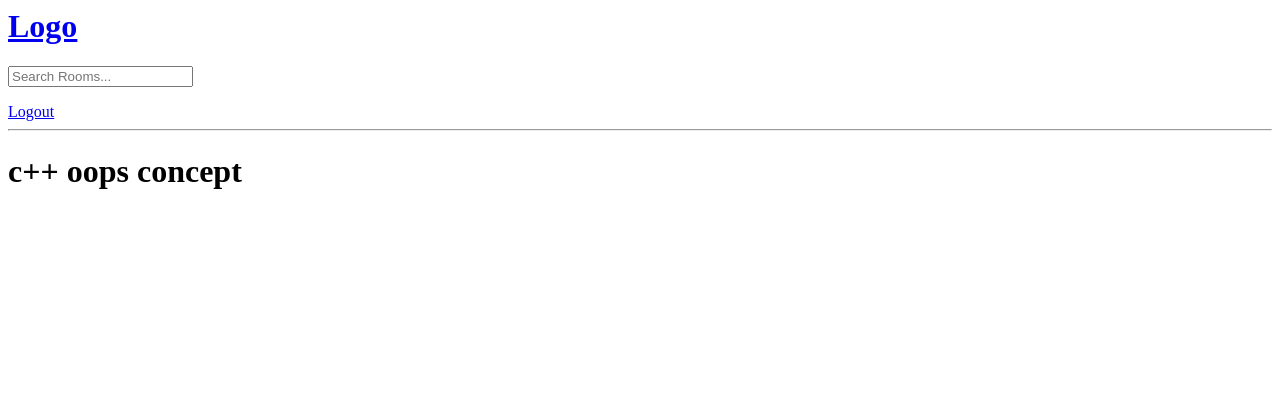
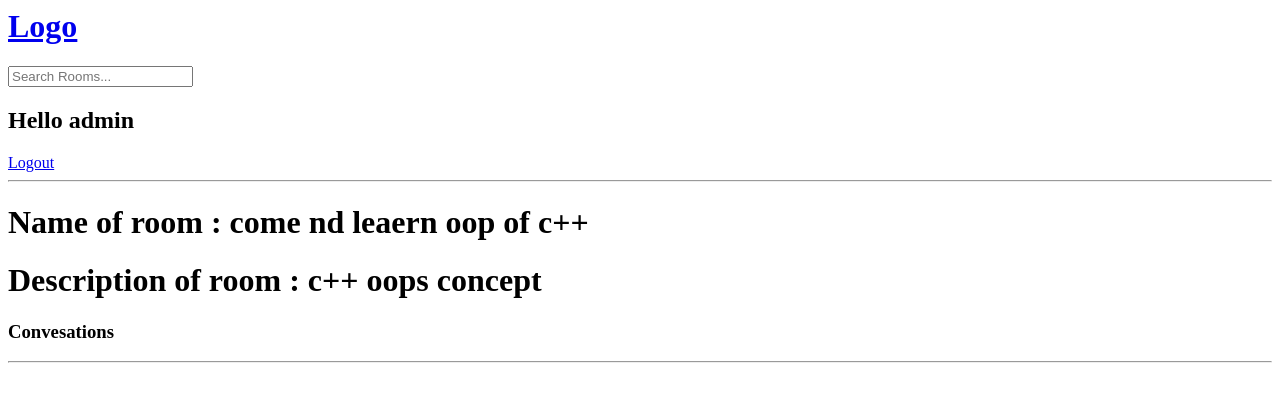
Before and after one commit to store-future/study_web, a Django app: page /room/11/ in a window 1280 px wide. Shown: the top 402 px of the page. Run offline with Django 4.2, Linux system fonts and the light colour scheme; a user stored in the database is signed in; data comes from the database, SQL or seed files in the repository; both versions use the stored data as it was after the commit.

Commit message:
added comments in room
added comment section in room
and comments will be visible accoridng to user

```diff
--- a/Study/study/models.py
+++ b/Study/study/models.py
@@ -1,6 +1,5 @@
 from django.db import models
 from django.contrib.auth.models import User
-# Create your models here.
 
 
 
--- a/Study/study/templates/study/home.html
+++ b/Study/study/templates/study/home.html
@@ -37,9 +37,8 @@
          <a href="{% url 'create-room' %}">Create Room</a>
          <hr>
       <div>
-            {% for room in rooms %}
+      {% for room in rooms %}
          <div>
-
             {% if request.user == room.host %}
             <a href="{% url 'update-room' room.id %}">Update</a>
             <a href="{% url 'delete-room' room.id %}"> Delete</a>
@@ -50,11 +49,12 @@
             <small>{{room.topic.topic}}</small>
             <hr>
          </div>
-            {% endfor %}
+      {% endfor %}
       </div>
    </div>
 
 </div>
 
 
+
 {% endblock content %}
--- a/Study/study/templates/study/room.html
+++ b/Study/study/templates/study/room.html
@@ -2,5 +2,34 @@
 
 
 {% block content %}
-<h1>{{room.description}}</h1>
+
+
+
+
+<div>
+    <h1>Name of room : {{room.name}}</h1>
+    <h1>Description of room : {{room.description}}</h1>
+</div>
+
+
+<div class="comment-wrap">
+    <h3>Convesations</h3>
+    <hr>
+
+    {% for message in room_messages %}
+        <div>
+            <small>@{{message.user}}  {{message.created | timesince}} ago</small>
+            <p> {{message.body}} </p>
+            <hr>
+        </div>
+    {% endfor %}
+</div>
+
+
+
+<div>
+
+</div>
+
+
 {% endblock content %}
--- a/Study/study/views.py
+++ b/Study/study/views.py
@@ -1,6 +1,6 @@
 from django.shortcuts import render,redirect
 from django.http import HttpResponse
-from .models import Room
+from .models import *
 from .form import RoomForm
 from django.db.models import Q   # Q is a djago inbuit class which allow us to use IF/ELSE python statement
 from django.contrib.auth.models import User       #django builtin user model
@@ -19,7 +19,7 @@ def loginuser(request):
     page='login'
 
 
-    if request.user.is_authenticated:     # if user is already loggin in then thi condition  stops him to re-login
+    if request.user.is_authenticated:     # if user is already logged in then thi condition  stops him to re-login
         return redirect('home')
 
     if request.method=="POST":
@@ -106,11 +106,20 @@ def home(request):
     return render(request,"study/home.html" ,context )
 
 
+
+
+
 # displaying all the rooom description in each room section
 def room(request,id):
     room=Room.objects.get(pk=id)
-    context = {"room":room}
+
+    room_message = room.message_set.all().order_by('-created')      # sytax = parentmodel.childmodel_set.all()  it is giving us a set of all messagemodel that are related to that specific room (note- here we write Message model in lower case with underscore set)
+    context = {"room":room , "room_messages":room_message}
     return render(request,"study/room.html",context)
+
+
+
+
 
 
 # creating new room
--- a/Study/templates/nav.html
+++ b/Study/templates/nav.html
@@ -1,6 +1,4 @@
 
-<div>
-<h1><a href="/">Logo</a></h1>
 
 
 {% comment %} IMPORTANT for search bar form
@@ -8,14 +6,15 @@ here GET will automatically generate(?) a key-value pair where key is input's
 attibute name so it is saving those values which is written in seacrh bar rightafter the q= and sending
 this value of key into Home function
 {% endcomment %}
+<div>
+<h1><a href="/">Logo</a></h1>
 
 <form    action="{% url 'home' %}"   method="GET" >
-
     <input  type="text"  name="q"  placeholder="Search Rooms..." >
-
  </form>
 
 {% if request.user.is_authenticated %}
+<h2>Hello {{user.username}}</h2>
  <a  href="logout">Logout</a>
  {% else %}
  <a  href="login">Login</a>
```
Also changed, not shown: Study/db.sqlite3.
